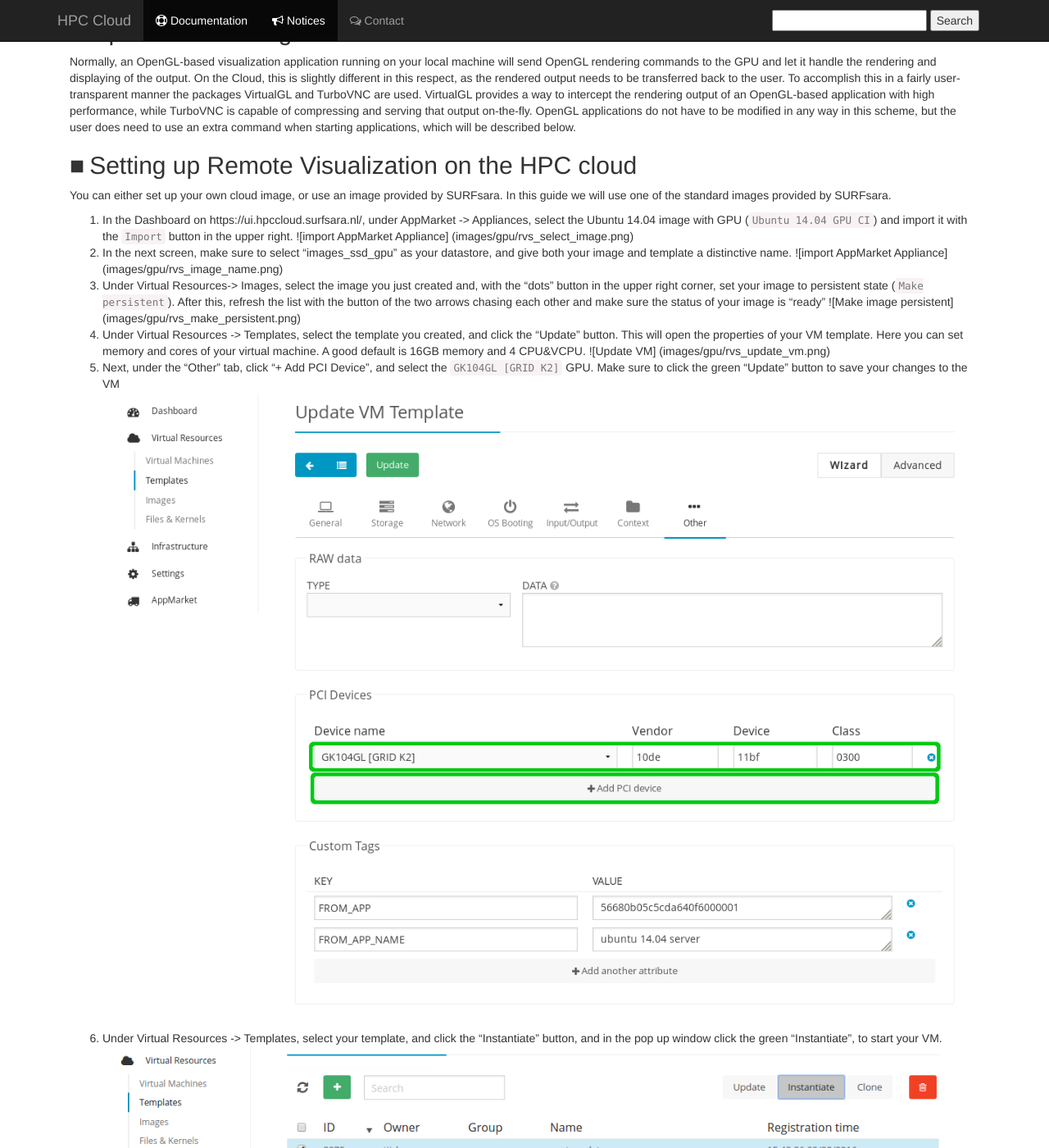
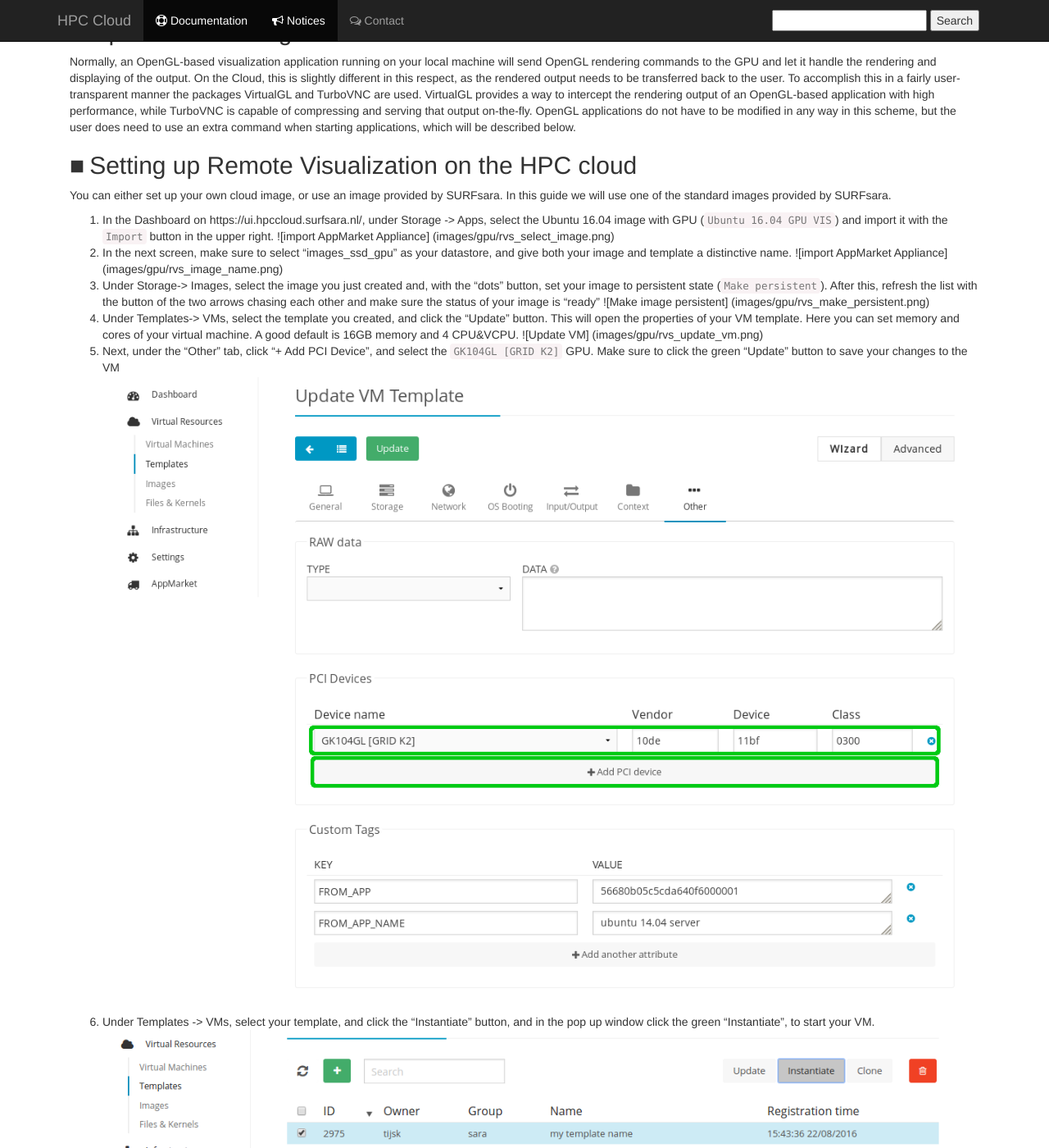
Before and after one commit to sara-nl/clouddocs, a Jekyll site: the page built from gpu-visualization.markdown, in a window 1280 px wide and 1400 px high, scrolled down 1095 px. Shown: the whole window at 82% size. Built offline with Jekyll 4.4.1, drawn with Linux system fonts in a browser that asks for light colours; nearby versions of some CDN libraries; our own code applies the rules of GitHub Pages for plain Markdown files; some of the changed text lies outside the part shown.

Commit message:
Update gpu-visualization.markdown

```diff
--- a/gpu-visualization.markdown
+++ b/gpu-visualization.markdown
@@ -23,20 +23,20 @@ Normally, an OpenGL-based visualization application running on your local machin
 
 You can either set up your own cloud image, or use an image provided by SURFsara. In this guide we will use one of the standard images provided by SURFsara.
 
-1. In the Dashboard on https://ui.hpccloud.surfsara.nl/, under AppMarket -> Appliances, select the Ubuntu 14.04 image with GPU (`Ubuntu 14.04 GPU CI`) and import it with the `Import` button in the upper right.
+1. In the Dashboard on https://ui.hpccloud.surfsara.nl/, under Storage -> Apps, select the Ubuntu 16.04 image with GPU (`Ubuntu 16.04 GPU VIS`) and import it with the `Import` button in the upper right.
 ![import AppMarket Appliance] (images/gpu/rvs_select_image.png)
 2. In the next screen, make sure to select “images_ssd_gpu” as your datastore, and give both your image and template a distinctive name.
 ![import AppMarket Appliance] (images/gpu/rvs_image_name.png)
-3. Under Virtual Resources-> Images, select the image you just created and, with the “dots” button in the upper right corner, set your image to persistent state (`Make persistent`). After this, refresh the list with the button of the two arrows chasing each other and make sure the status of your image is “ready”
+3. Under Storage-> Images, select the image you just created and, with the “dots” button, set your image to persistent state (`Make persistent`). After this, refresh the list with the button of the two arrows chasing each other and make sure the status of your image is “ready”
 ![Make image persistent] (images/gpu/rvs_make_persistent.png)
-4. Under Virtual Resources -> Templates, select the template you created, and click the “Update” button. This will open the properties of your VM template.  Here you can set memory and cores of your virtual machine. A good default is 16GB memory and 4 CPU&VCPU.
+4. Under Templates-> VMs, select the template you created, and click the “Update” button. This will open the properties of your VM template.  Here you can set memory and cores of your virtual machine. A good default is 16GB memory and 4 CPU&VCPU.
 ![Update VM] (images/gpu/rvs_update_vm.png)
 5. Next, under the “Other” tab, click “+ Add PCI Device”, and select the `GK104GL [GRID K2]` GPU.
 Make sure to click the green “Update” button to save your changes to the VM
  ![Add GPU to template](images/gpu/gpu_add_pci.png)
-6. Under Virtual Resources -> Templates, select your template, and click the “Instantiate” button, and in the pop up window click the green “Instantiate”, to start your VM.
+6. Under Templates -> VMs, select your template, and click the “Instantiate” button, and in the pop up window click the green “Instantiate”, to start your VM.
 ![Start VM](images/gpu/rvs_instantiate.png)
-6. Under Virtual Resources -> Virtual Machines wait for your machine to boot. If the status is “running”, you can proceed with the next step. Note the IP address your machine received.
+6. Under Instances -> VMs wait for your machine to boot. If the status is “running”, you can proceed with the next step. Note the IP address your machine received.
 7. Using SSH, login to your new machine, using `ssh ubuntu@<ip address>`
 8. You need to configure the VirtualGL context: `sudo /opt/VirtualGL/bin/vglserver_config`
 Answer in order: 1, n, n, y, X.
```
